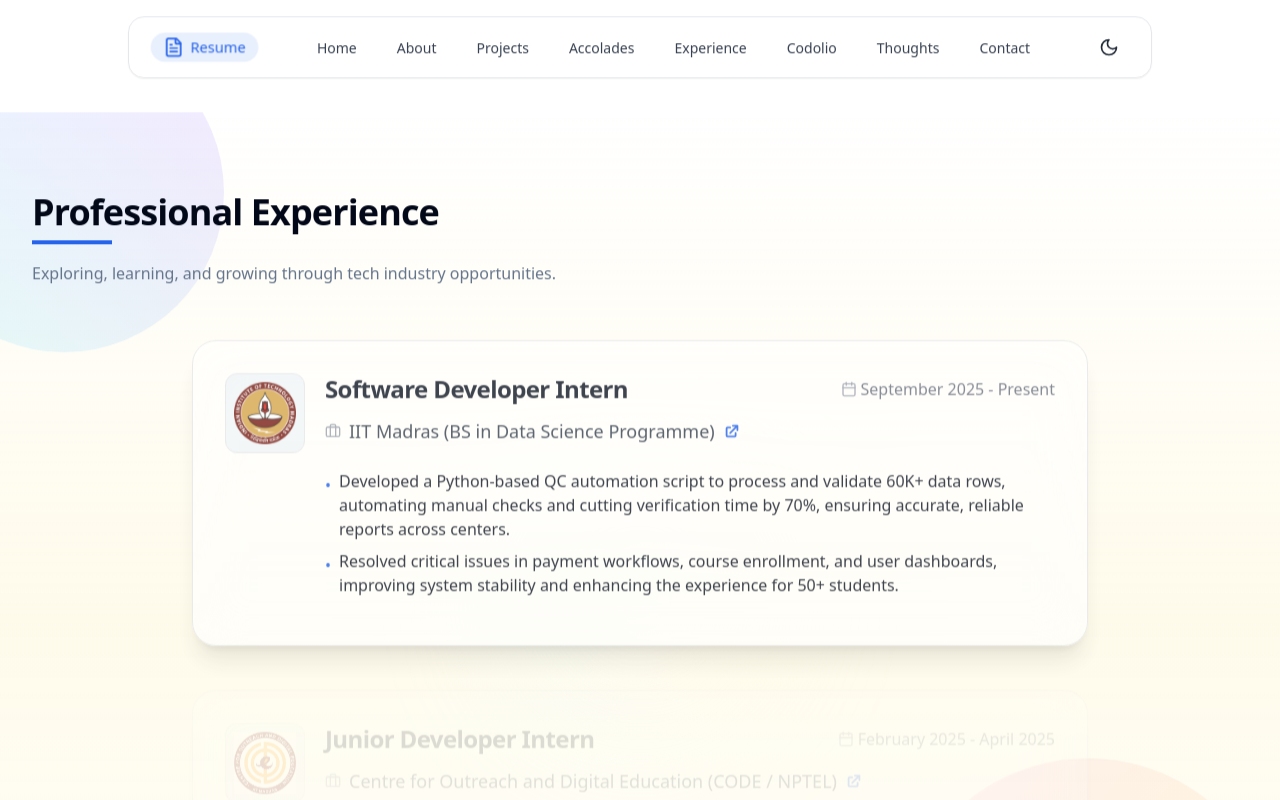
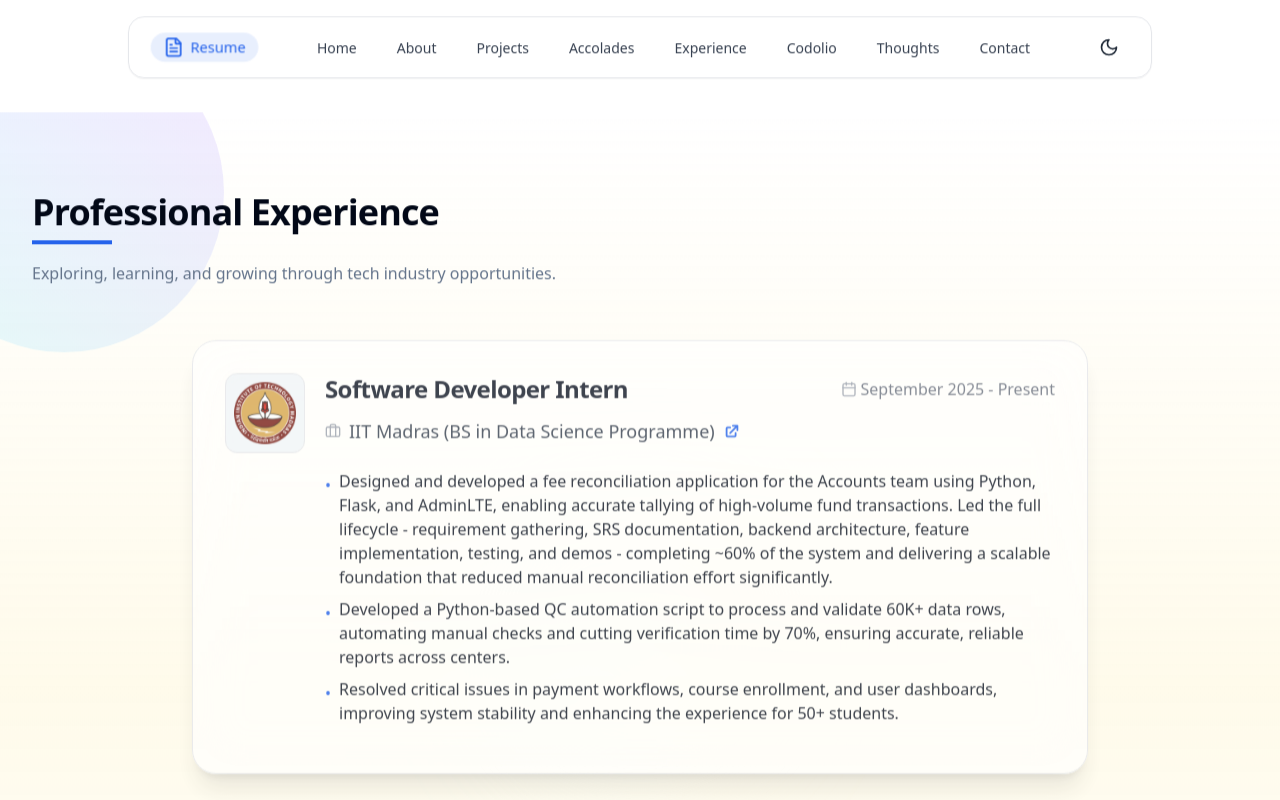
Before and after one commit to Mahadevan2005/Latest_Portfolio, a React (Vite) app: page /experience in a window 1280 px wide. Shown: the top 800 px of the page. Built offline with nearby package versions, Linux system fonts and the light colour scheme.

Commit message:
updated experience section

```diff
--- a/src/pages/Experience.tsx
+++ b/src/pages/Experience.tsx
@@ -10,6 +10,7 @@ const experienceData: ExperienceProps[] = [
     logo: "/experience/iitm_bs_logo.png",
     duration: "September 2025 - Present",
     description: [
+      "Designed and developed a fee reconciliation application for the Accounts team using Python, Flask, and AdminLTE, enabling accurate tallying of high-volume fund transactions. Led the full lifecycle - requirement gathering, SRS documentation, backend architecture, feature implementation, testing, and demos - completing ~60% of the system and delivering a scalable foundation that reduced manual reconciliation effort significantly.",
       "Developed a Python-based QC automation script to process and validate 60K+ data rows, automating manual checks and cutting verification time by 70%, ensuring accurate, reliable reports across centers.",
       "Resolved critical issues in payment workflows, course enrollment, and user dashboards, improving system stability and enhancing the experience for 50+ students."
     ],
```
Also changed, not shown: public/profile.jpg (added).
